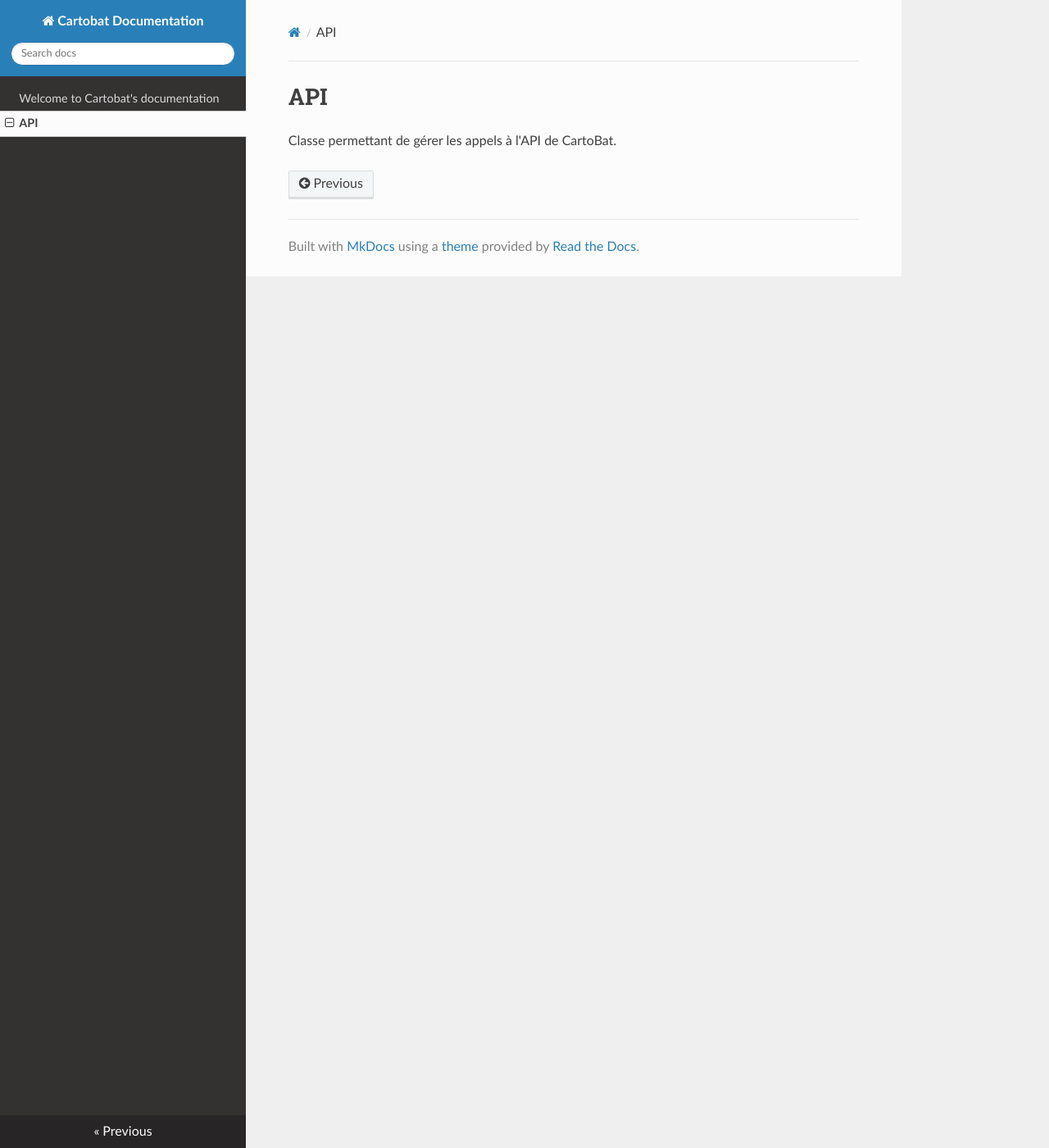
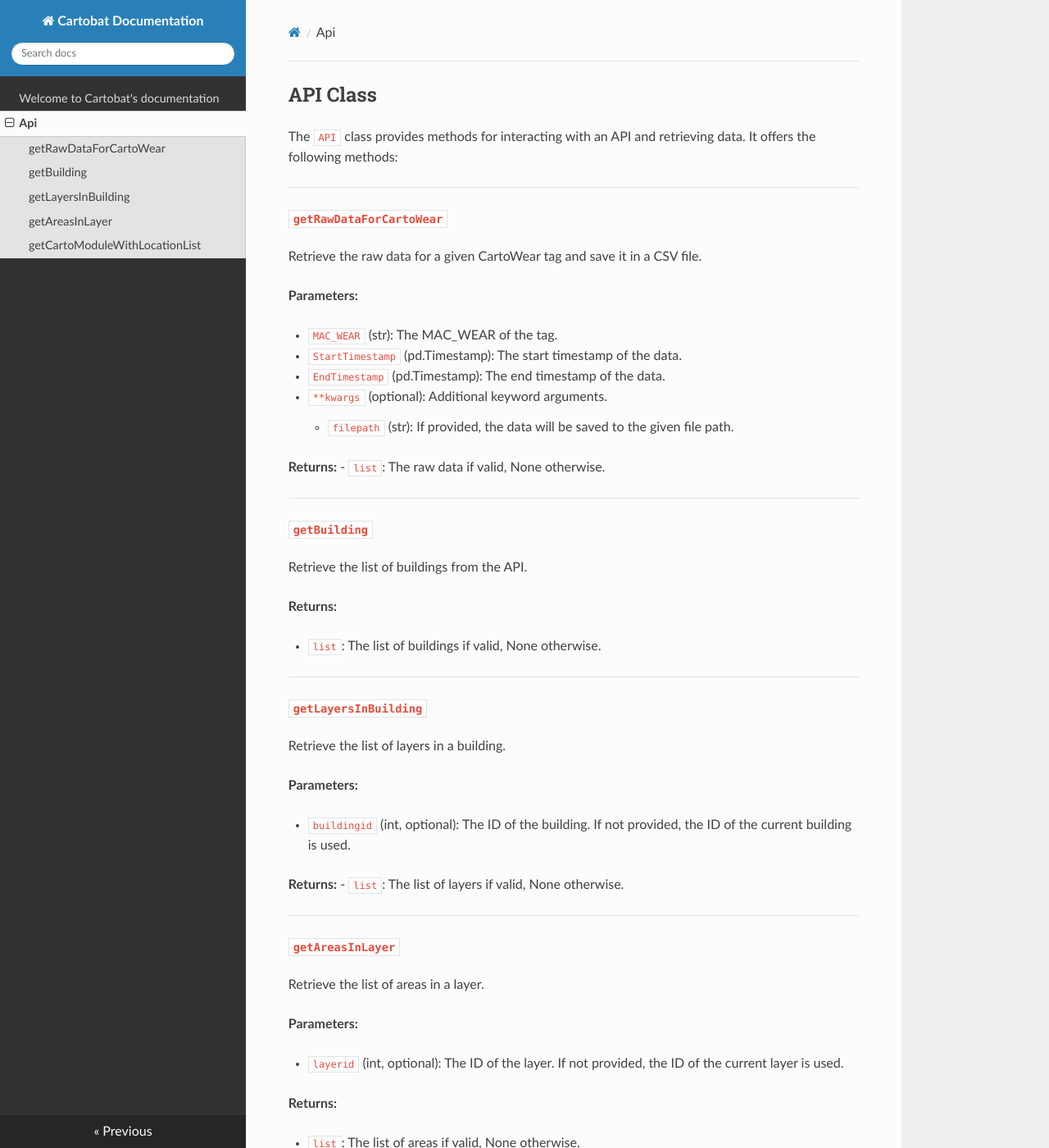
Before and after one commit to gatienc/Cartobat, an MkDocs documentation site: the page built from docs/api.md, in a window 1280 px wide and 1400 px high. Shown: the whole window at 82% size. Built offline with MkDocs 1.6.1, drawn with Linux system fonts in a browser that asks for light colours; nearby versions of some CDN libraries; some of the changed text lies outside the part shown.

Commit message:
API documentation

```diff
--- a/docs/api.md
+++ b/docs/api.md
@@ -1,3 +1,72 @@
-# API
+## API Class
 
-Classe permettant de gérer les appels à l'API de CartoBat.
+The `API` class provides methods for interacting with an API and retrieving data. It offers the following methods:
+
+---
+#### `getRawDataForCartoWear`
+
+Retrieve the raw data for a given CartoWear tag and save it in a CSV file.
+
+**Parameters:**
+
+- `MAC_WEAR` (str): The MAC_WEAR of the tag.
+
+- `StartTimestamp` (pd.Timestamp): The start timestamp of the data.
+
+- `EndTimestamp` (pd.Timestamp): The end timestamp of the data.
+- `**kwargs` (optional): Additional keyword arguments.
+    - `filepath` (str): If provided, the data will be saved to the given file path.
+
+**Returns:**
+- `list`: The raw data if valid, None otherwise.
+
+---
+
+#### `getBuilding`
+
+Retrieve the list of buildings from the API.
+
+**Returns:**
+
+- `list`: The list of buildings if valid, None otherwise.
+
+---
+
+#### `getLayersInBuilding`
+
+Retrieve the list of layers in a building.
+
+**Parameters:**
+
+- `buildingid` (int, optional): The ID of the building. If not provided, the ID of the current building is used.
+
+**Returns:**
+- `list`: The list of layers if valid, None otherwise.
+
+---
+
+#### `getAreasInLayer`
+
+Retrieve the list of areas in a layer.
+
+**Parameters:**
+
+- `layerid` (int, optional): The ID of the layer. If not provided, the ID of the current layer is used.
+
+**Returns:**
+
+- `list`: The list of areas if valid, None otherwise.
+
+---
+
+#### `getCartoModuleWithLocationList`
+
+Retrieve the list of tags with their location.
+
+**Returns:**
+
+- `list`: The list of tags with location if valid, None otherwise.
+
+---
+
+Please note that the code snippets are not included here for brevity. For more details and usage examples, please refer to the API documentation.
```
